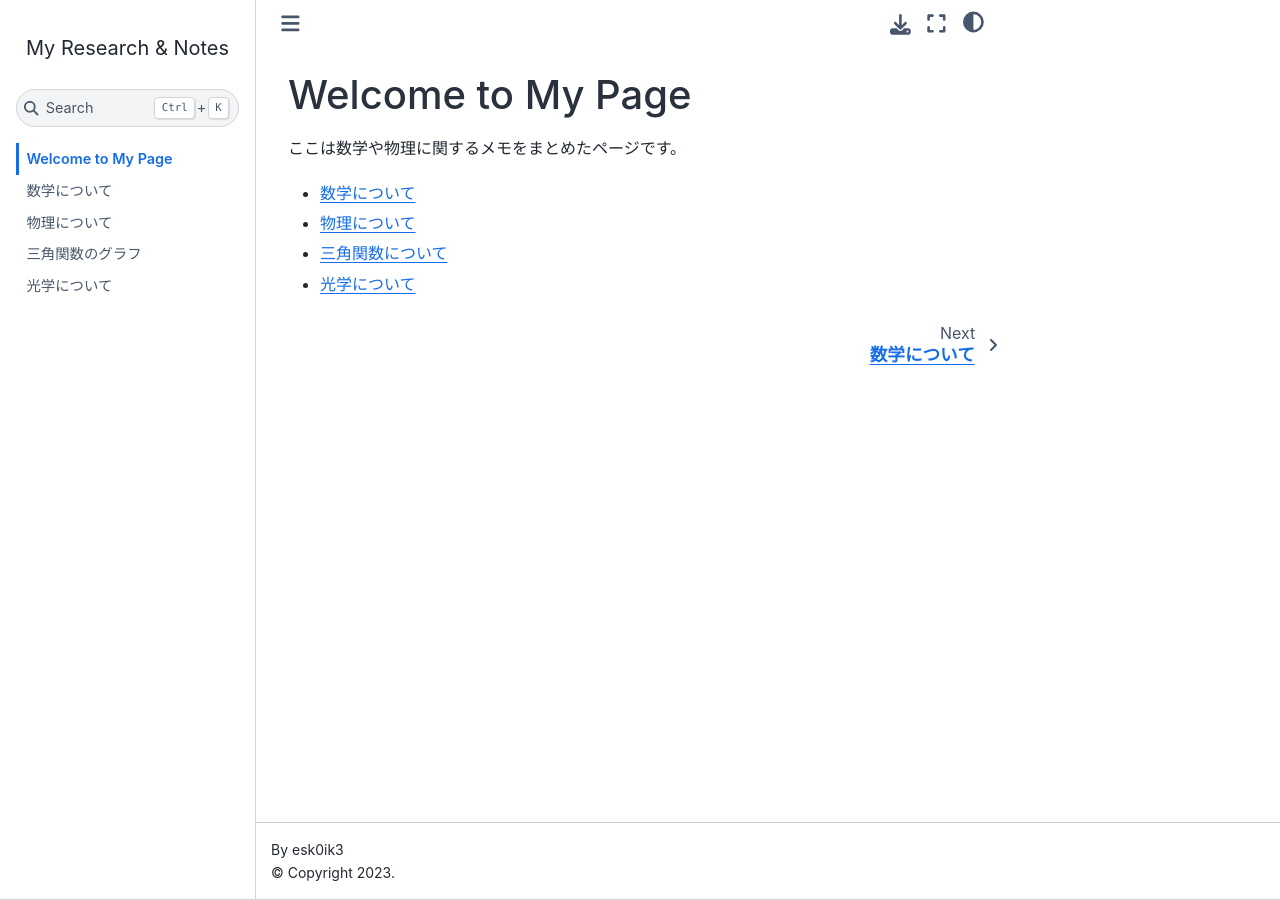
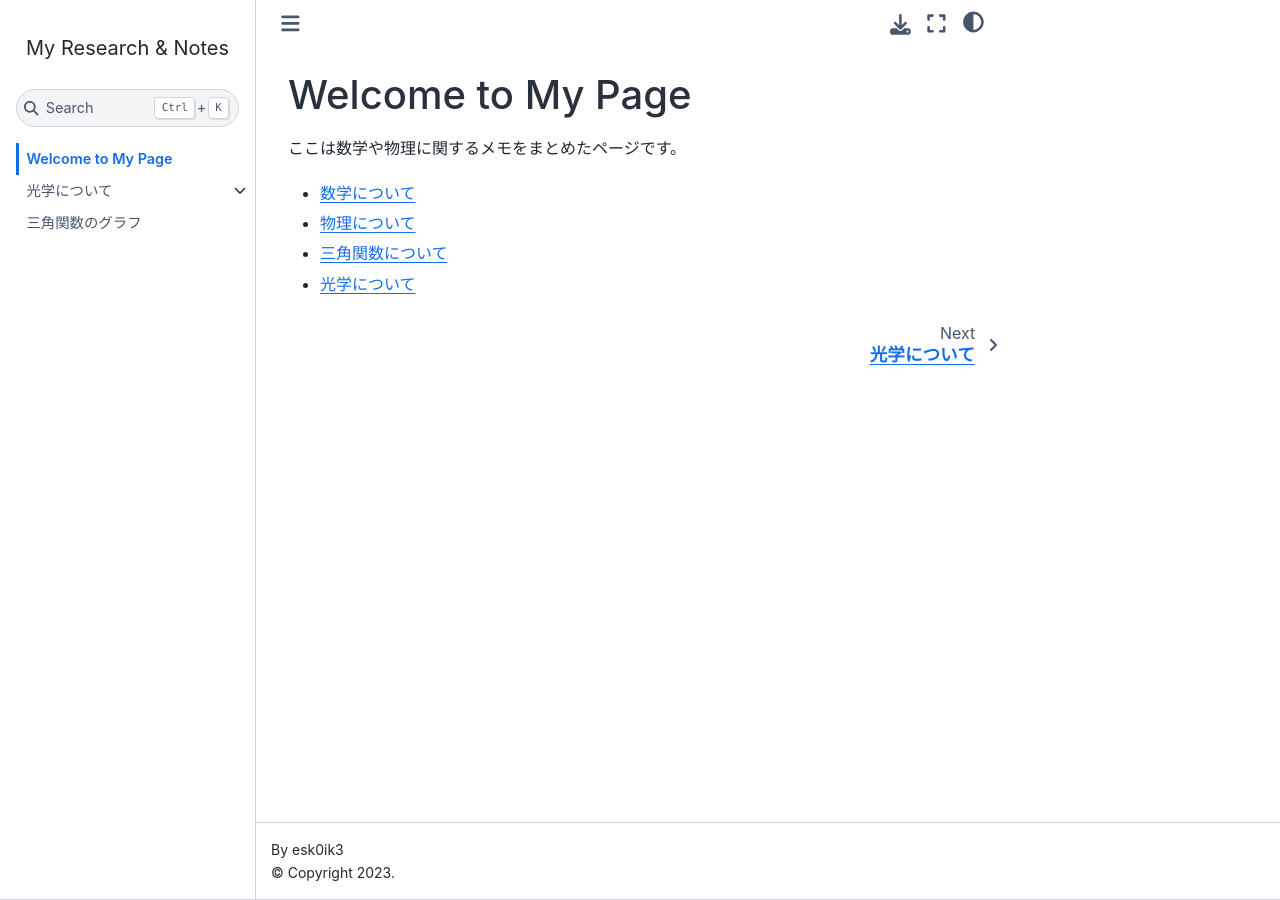
Before and after one commit to esk0ik3/esk0ik3.github.io, a Jupyter Book: the page built from index.md, in a window 1280 px wide. Built offline with Jupyter Book 1.0.4 settings and Sphinx 7.4.7 and the Sphinx Book theme 1.1.4, drawn with Linux system fonts in a browser that asks for light colours; part of the change alters nothing that is shown.

Commit message:
Update _toc.yml

```diff
--- a/_toc.yml
+++ b/_toc.yml
@@ -1,7 +1,8 @@
 format: jb-book
 root: index
 chapters:
-  - file: math
-  - file: physics
+  - file: notes/optics
+    sections:
+      - file: math  # 数学の下に一段下がって表示される
+      - file: physics
   - file: simulation
-  - file: notes/optics
```
